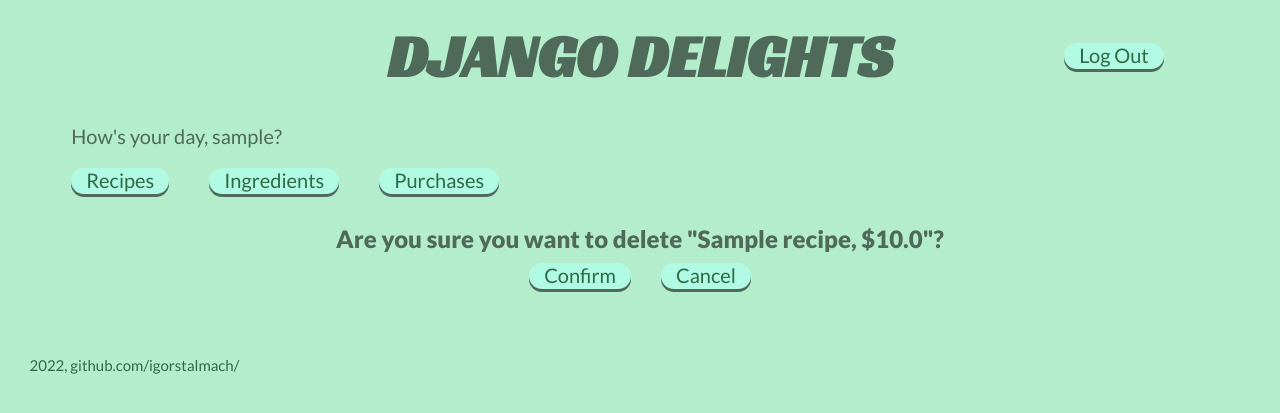
After one commit to igorstalmach/django-delights, a Django app: page /recipes/1/delete_recipe/ in a window 1280 px wide. The commit adds this page. Shown: the top 413 px of the page. Run offline with Django 4.2, Linux system fonts and the light colour scheme; a user stored in the database is signed in; tables that the repository leaves empty hold one stand-in row (values such as "Sample post").

Commit message:
Implemented instance deletion

```diff
--- a/inventory/models.py
+++ b/inventory/models.py
@@ -21,7 +21,6 @@ class Ingredient(models.Model):
 
     def get_absolute_url(self):
         return "/ingredients"
-
 
 
 class Recipe(models.Model):
--- a/inventory/static/inventory/static.css
+++ b/inventory/static/inventory/static.css
@@ -27,13 +27,6 @@ h2 {
     font-weight: 900;
     margin: 10px;
     color: var(--header-color);
-}
-
-.center-table {
-    display: flex;
-    flex-flow: column;
-    align-items: center;
-    gap: 20px;
 }
 
 .btn {
@@ -121,6 +114,13 @@ footer {
     gap: 30px;
 }
 
+.neighbour-buttons-smaller {
+    display: flex;
+    align-items: center;
+    justify-content: center;
+    gap: 20px;
+}
+
 /* TABLES */
 
 table {
@@ -131,6 +131,13 @@ table {
 
 #table-bigger {
     height: 60px;
+}
+
+.center-table {
+    display: flex;
+    flex-flow: column;
+    align-items: center;
+    gap: 20px;
 }
 
 th,
--- /dev/null
+++ b/inventory/templates/inventory/delete/delete_confirm.html
@@ -0,0 +1,19 @@
+{% extends 'inventory/base.html' %}
+
+{% load static %}
+
+{% block title %}Confirm deletion{% endblock %}
+
+{% block content %}
+    <div class="form">
+        <h2>Are you sure you want to delete "{{ object }}"?</h2>
+        <form action="" method="POST" id="delete_form">
+            {% csrf_token %}
+            {{ form.as_p }}
+        </form>
+        <div class="neighbour-buttons">
+            <button type="submit" form="delete_form" class="btn">Confirm</button>
+            <a href="{% url object.get_absolute_url|cut:"/" %}" class="btn">Cancel</a>
+        </div>
+    </div>
+{% endblock %}
--- a/inventory/templates/inventory/update/update_ingredient.html
+++ b/inventory/templates/inventory/update/update_ingredient.html
@@ -13,6 +13,7 @@
         </form>
         <div class="neighbour-buttons">
             <button type="submit" form="update_ingredient_form" class="btn">Update</button>
+            <a href="{% url 'delete_ingredient' object.id %}" class="btn">Delete</a>
             <a href="{% url 'ingredients' %}" class="btn">Cancel</a>
         </div>
     </div>
--- a/inventory/templates/inventory/update/update_purchase.html
+++ b/inventory/templates/inventory/update/update_purchase.html
@@ -13,6 +13,7 @@
         </form>
         <div class="neighbour-buttons">
             <button type="submit" form="update_purchase_form" class="btn">Update</button>
+            <a href="{% url 'delete_purchase' object.id %}" class="btn">Delete</a>
             <a href="{% url 'purchases' %}" class="btn">Cancel</a>
         </div>
     </div>
--- a/inventory/templates/inventory/update/update_recipe.html
+++ b/inventory/templates/inventory/update/update_recipe.html
@@ -13,6 +13,7 @@
         </form>
         <div class="neighbour-buttons">
             <button type="submit" form="update_recipe_form" class="btn">Update</button>
+            <a href="{% url 'delete_recipe' object.id %}" class="btn">Delete</a>
             <a href="{% url 'recipes' %}" class="btn">Cancel</a>
         </div>
     </div>
--- a/inventory/templates/inventory/update/update_reciperequirement.html
+++ b/inventory/templates/inventory/update/update_reciperequirement.html
@@ -13,6 +13,7 @@
         </form>
         <div class="neighbour-buttons">
             <button type="submit" form="update_recipe_req_form" class="btn">Update</button>
+            <a href="{% url 'delete_recipe_req' object.id %}" class="btn">Delete</a>
             <a href="{% url 'recipes' %}" class="btn">Cancel</a>
         </div>
     </div>
--- a/inventory/urls.py
+++ b/inventory/urls.py
@@ -9,12 +9,16 @@ urlpatterns = [
     path("ingredients/", views.ViewIngredients.as_view(), name="ingredients"),
     path("ingredients/add_ingredient/", views.AddIngredient.as_view(), name="add_ingredient"),
     path("ingredients/<pk>/update_ingredient/", views.UpdateIngredient.as_view(), name="update_ingredient"),
+    path("ingredients/<pk>/delete_ingredient/", views.DeleteIngredient.as_view(), name="delete_ingredient"),
     path("purchases/", views.ViewPurchase.as_view(), name="purchases"),
     path("purchases/add_purchase/", views.AddPurchase.as_view(), name="add_purchase"),
     path("purchases/<pk>/update_purchase/", views.UpdatePurchase.as_view(), name="update_purchase"),
+    path("purchases/<pk>/delete_purchase", views.DeletePurchase.as_view(), name="delete_purchase"),
     path("recipes/", views.ViewRecipe.as_view(), name="recipes"),
     path("recipes/add_recipe/", views.AddRecipe.as_view(), name="add_recipe"),
     path("recipes/<pk>/update_recipe/", views.UpdateRecipe.as_view(), name="update_recipe"),
+    path("recipes/<pk>/delete_recipe/", views.DeleteRecipe.as_view(), name="delete_recipe"),
     path("recipes/add_recipe_requirement/", views.AddRecipeRequirement.as_view(), name="add_recipe_req"),
-    path("recipes/<pk>/update_recipe_requirement", views.UpdateRecipeRequirement.as_view(), name="update_recipe_req"),
+    path("recipes/<pk>/update_recipe_requirement/", views.UpdateRecipeRequirement.as_view(), name="update_recipe_req"),
+    path("recipes/<pk>/delete_recipe_requirement/", views.DeleteRecipeRequirement.as_view(), name="delete_recipe_req"),
 ]
--- a/inventory/views.py
+++ b/inventory/views.py
@@ -1,5 +1,6 @@
 from django.shortcuts import redirect
 from django.contrib.auth import logout
+from django.urls import reverse_lazy
 from django.views.generic import ListView
 from django.views.generic.base import TemplateView
 from django.views.generic.edit import CreateView, DeleteView, UpdateView
@@ -50,6 +51,12 @@ class UpdateIngredient(LoginRequiredMixin, UpdateView):
     form_class = IngredientForm
 
 
+class DeleteIngredient(LoginRequiredMixin, DeleteView):
+    model = Ingredient
+    template_name = "inventory/delete/delete_confirm.html"
+    success_url = reverse_lazy("ingredients")
+
+
 class ViewPurchase(LoginRequiredMixin, ListView):
     model = Purchase
     template_name = "inventory/list/list_purchases.html"
@@ -65,6 +72,12 @@ class UpdatePurchase(LoginRequiredMixin, UpdateView):
     model = Purchase
     template_name = "inventory/update/update_purchase.html"
     form_class = PurchaseForm
+
+
+class DeletePurchase(LoginRequiredMixin, DeleteView):
+    model = Purchase
+    template_name = "inventory/delete/delete_confirm.html"
+    success_url = reverse_lazy('purchases')
 
 
 class ViewRecipe(LoginRequiredMixin, ListView):
@@ -84,6 +97,12 @@ class UpdateRecipe(LoginRequiredMixin, UpdateView):
     form_class = RecipeForm
 
 
+class DeleteRecipe(LoginRequiredMixin, DeleteView):
+    model = Recipe
+    template_name = "inventory/delete/delete_confirm.html"
+    success_url = reverse_lazy('recipes')
+
+
 class AddRecipeRequirement(LoginRequiredMixin, CreateView):
     model = RecipeRequirement
     template_name = "inventory/add/add_reciperequirement.html"
@@ -94,3 +113,9 @@ class UpdateRecipeRequirement(LoginRequiredMixin, UpdateView):
     model = RecipeRequirement
     template_name = "inventory/update/update_reciperequirement.html"
     form_class = RecipeRequirementForm
+
+
+class DeleteRecipeRequirement(LoginRequiredMixin, DeleteView):
+    model = RecipeRequirement
+    template_name = "inventory/delete/delete_confirm.html"
+    success_url = reverse_lazy('recipes')
```
